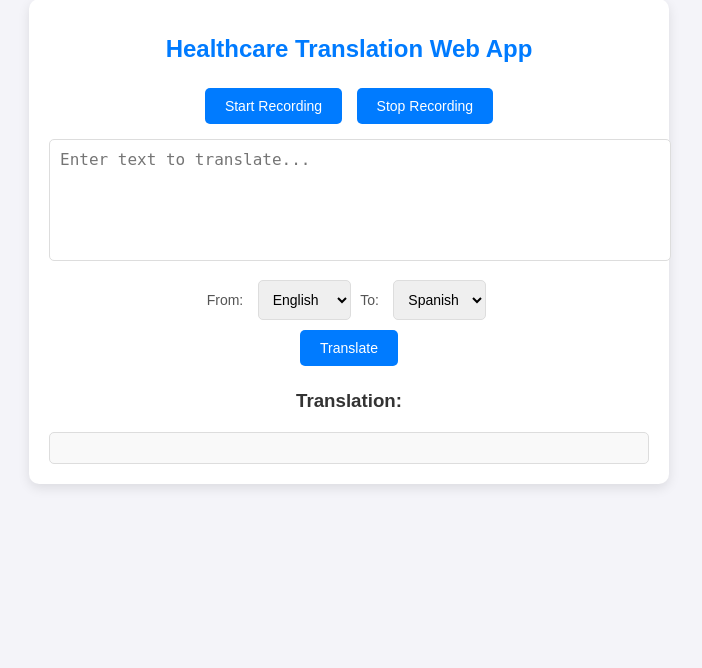
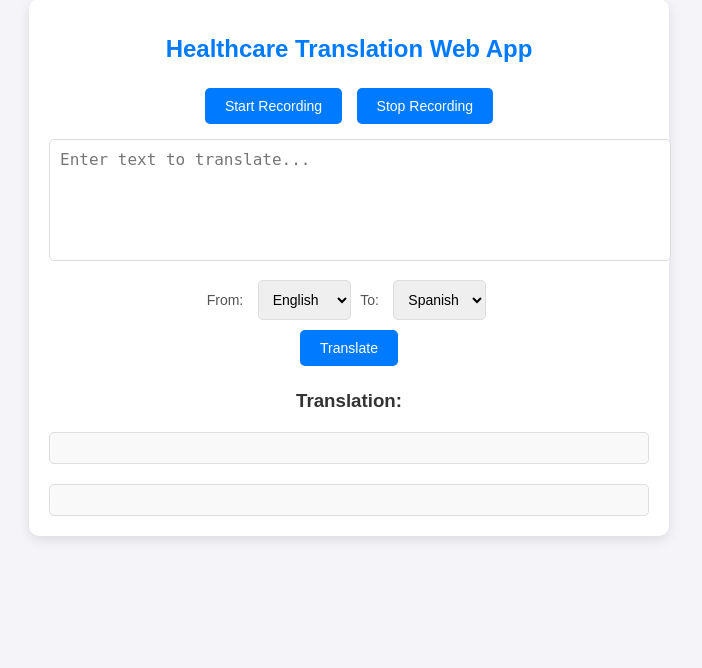
Before and after one commit to Yussifweb3/healthcare_translation_app-with-genrative-AI, a Flask app: page / in a window 1280 px wide. Shown: the part 21-689 px from the top of the page, without its empty margins (291-993 px from the left). Run offline with Flask 3, Linux system fonts and the light colour scheme.

Commit message:
Update index.html
Added Box

```diff
--- a/templates/index.html
+++ b/templates/index.html
@@ -45,6 +45,7 @@
         <!-- Output Translation -->
         <h3>Translation:</h3>
         <div id="outputText" class="translated-text"></div>
+        <div id="definitionArea" class="definitions-area"></div>
     </div>
 
     <!-- Link to JavaScript -->
```
